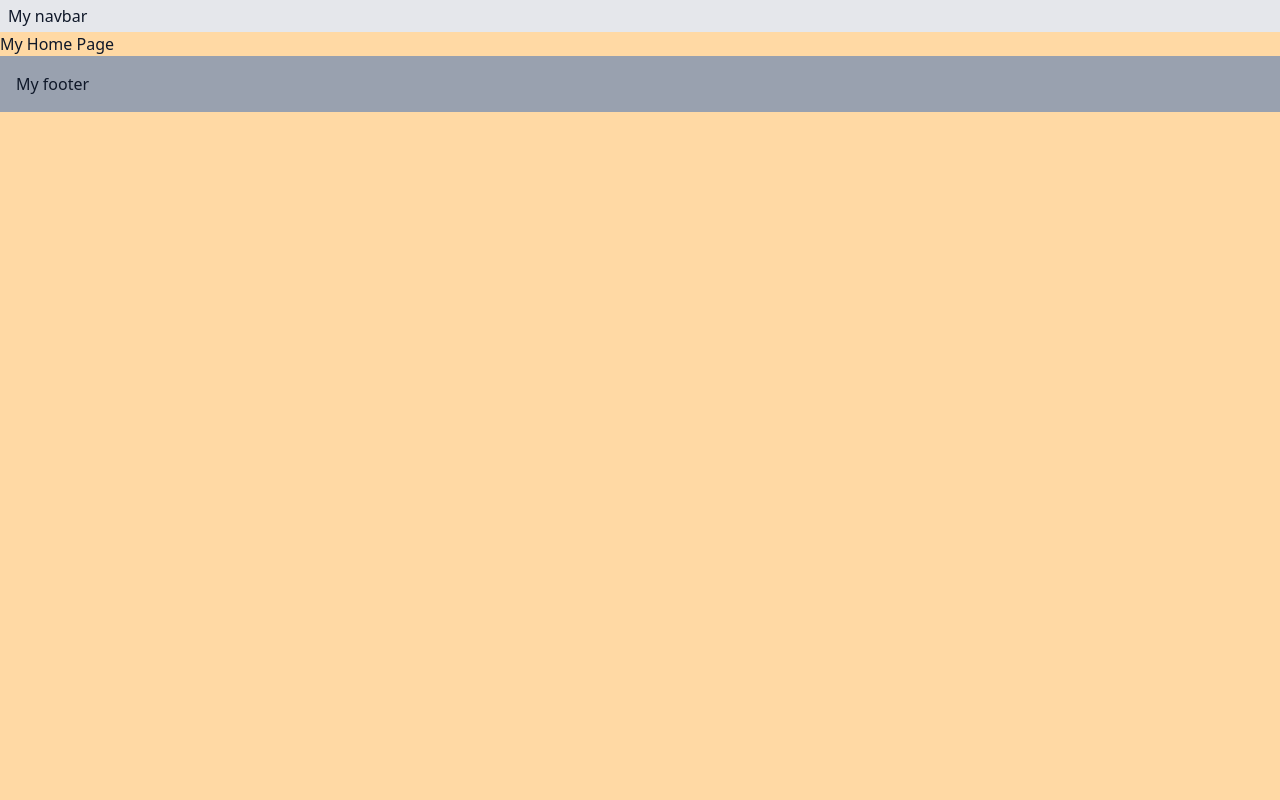
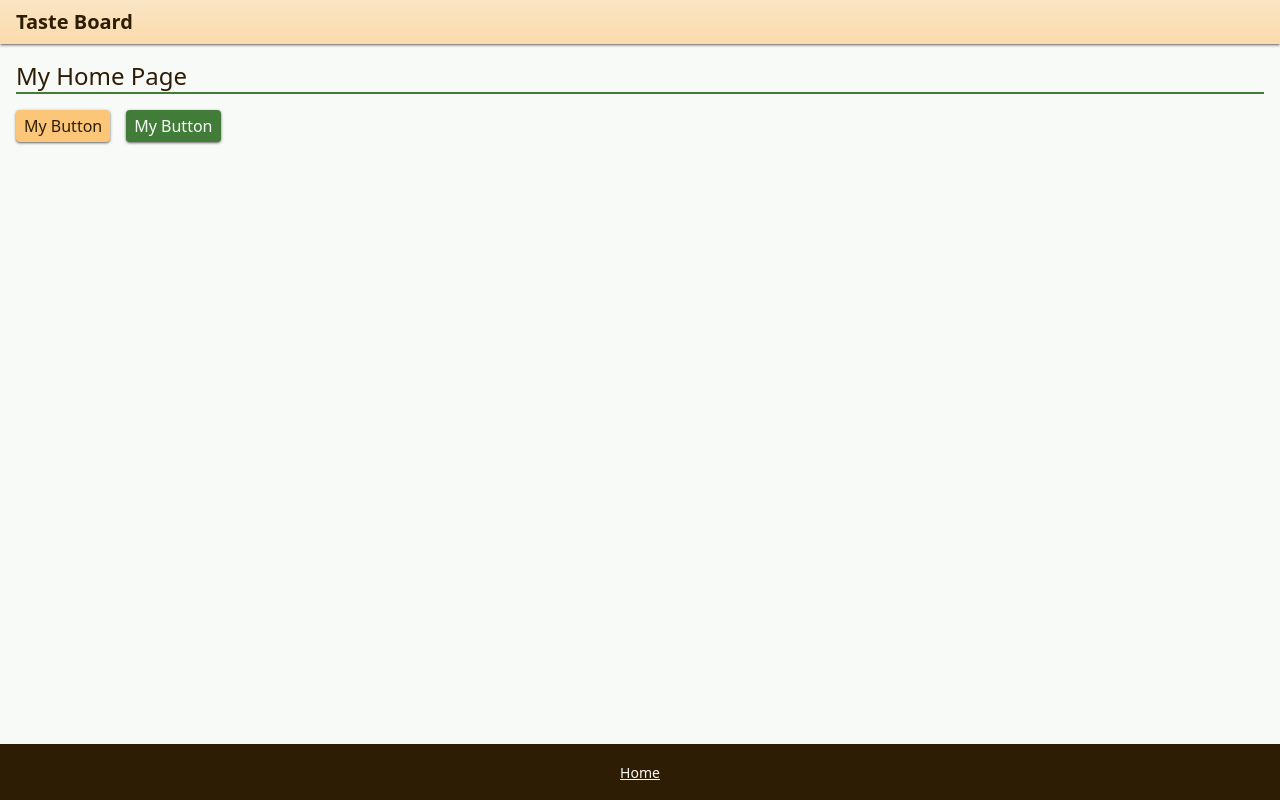
Before and after one commit to myang35/taste-board, an Angular app: page / in a window 1280 px wide. Built offline with nearby package versions, Linux system fonts and the light colour scheme.

Commit message:
feat: adjust colors and page layout

```diff
--- a/src/app/app.component.html
+++ b/src/app/app.component.html
@@ -1,5 +1,9 @@
-<app-header></app-header>
+<div class="min-h-screen flex flex-col">
+	<app-header></app-header>
 
-<router-outlet />
+	<div class="flex-auto">
+		<router-outlet />
+	</div>
 
-<app-footer></app-footer>
+	<app-footer></app-footer>
+</div>
--- a/src/app/core/ui/footer/footer.component.html
+++ b/src/app/core/ui/footer/footer.component.html
@@ -1,3 +1,3 @@
-<footer class="p-4 bg-gray-400">
-	My footer
+<footer class="p-4 bg-dark-500 text-light-500 text-center">
+	<a href="" class="text-sm underline">Home</a>
 </footer>
--- a/src/app/core/ui/header/header.component.html
+++ b/src/app/core/ui/header/header.component.html
@@ -1,3 +1,3 @@
-<div class="px-2 py-1 bg-gray-200">
-	My navbar
+<div class="px-4 py-2 bg-gradient-to-b from-primary-500/40 to-primary-500/60 shadow shadow-black/50">
+	<h1 class="font-bold text-xl">Taste Board</h1>
 </div>
--- a/src/app/features/home/home.component.html
+++ b/src/app/features/home/home.component.html
@@ -1 +1,9 @@
-<p>My Home Page</p>
+<div class="p-4">
+	<h1 class="text-2xl border-b-2 border-secondary-500 mb-4">My Home Page</h1>
+
+	<div class="flex gap-4">
+		<button class="rounded px-2 py-1 bg-primary-500 shadow shadow-black/50">My Button</button>
+		<button class="rounded px-2 py-1 bg-secondary-500 text-light-500 shadow shadow-black/50">My Button</button>
+	</div>
+
+</div>
--- a/src/app/features/home/home.component.ts
+++ b/src/app/features/home/home.component.ts
@@ -4,8 +4,6 @@ import { Component } from '@angular/core';
   selector: 'app-home',
   imports: [],
   templateUrl: './home.component.html',
-  styleUrl: './home.component.css'
+  styleUrl: './home.component.css',
 })
-export class HomeComponent {
-
-}
+export class HomeComponent {}
--- a/src/styles.css
+++ b/src/styles.css
@@ -6,7 +6,7 @@
   --color-primary-200: #ffd395;
   --color-primary-300: #ffcd85;
   --color-primary-400: #ffc676;
-  --color-primary-500: #ffc067;
+  --color-primary-500: #fcc679;
   --color-primary-600: #e6ad5d;
   --color-primary-700: #cc9a52;
   --color-primary-800: #b38648;
@@ -18,20 +18,24 @@
   --color-secondary-200: #d1e5cd;
   --color-secondary-300: #acd0a5;
   --color-secondary-400: #7db375;
-  --color-secondary-500: #66a65c;
+  --color-secondary-500: #417d38;
   --color-secondary-600: #477a3f;
   --color-secondary-700: #3a6134;
   --color-secondary-800: #314e2d;
   --color-secondary-900: #294126;
   --color-secondary-950: #132211;
 
-  --color-light-500: #e1e8f4;
+  --color-light-500: #f8faf7;
 
-  --color-dark-500: #0f1829;
+  --color-dark-500: #2e1d05;
 }
 
 @layer base {
   body {
-    @apply bg-primary-100 text-dark-500;
+    @apply bg-light-500 text-dark-500;
+  }
+
+  button {
+    @apply not-disabled:cursor-pointer;
   }
 }
```
